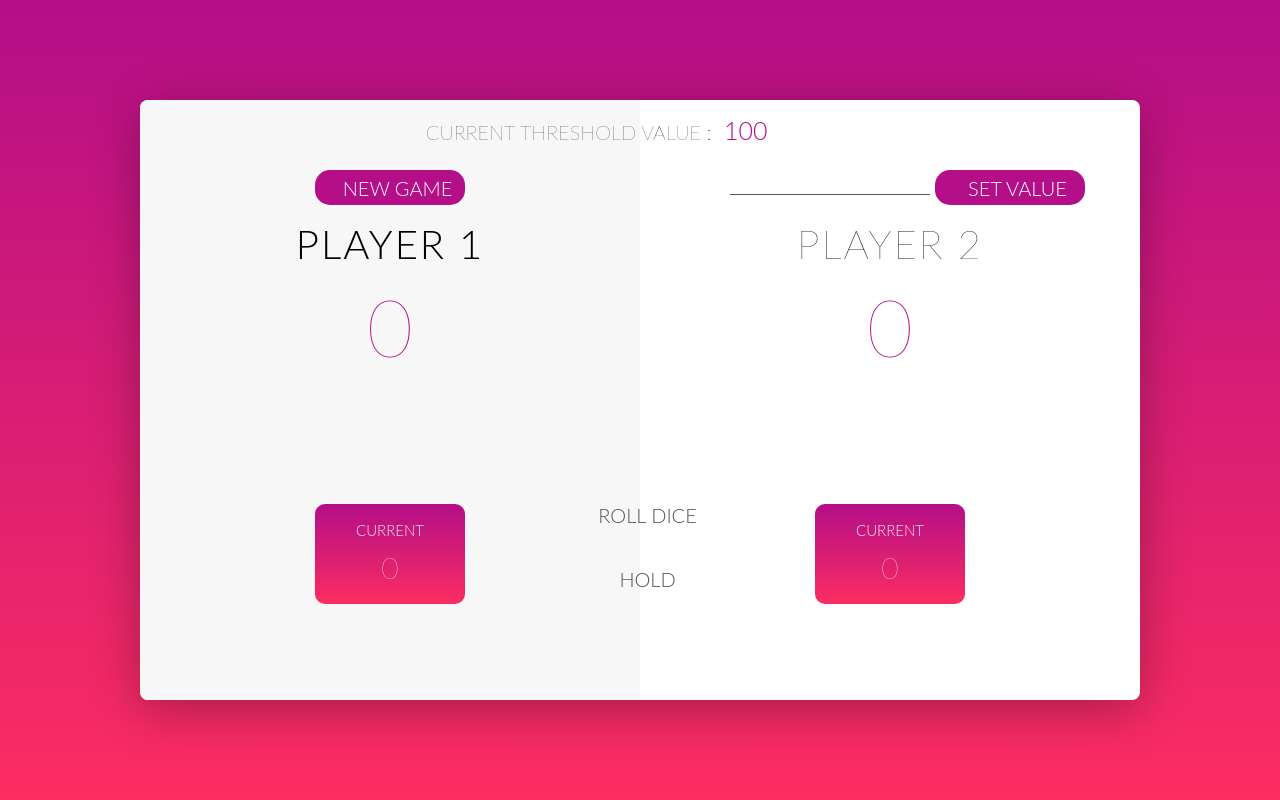
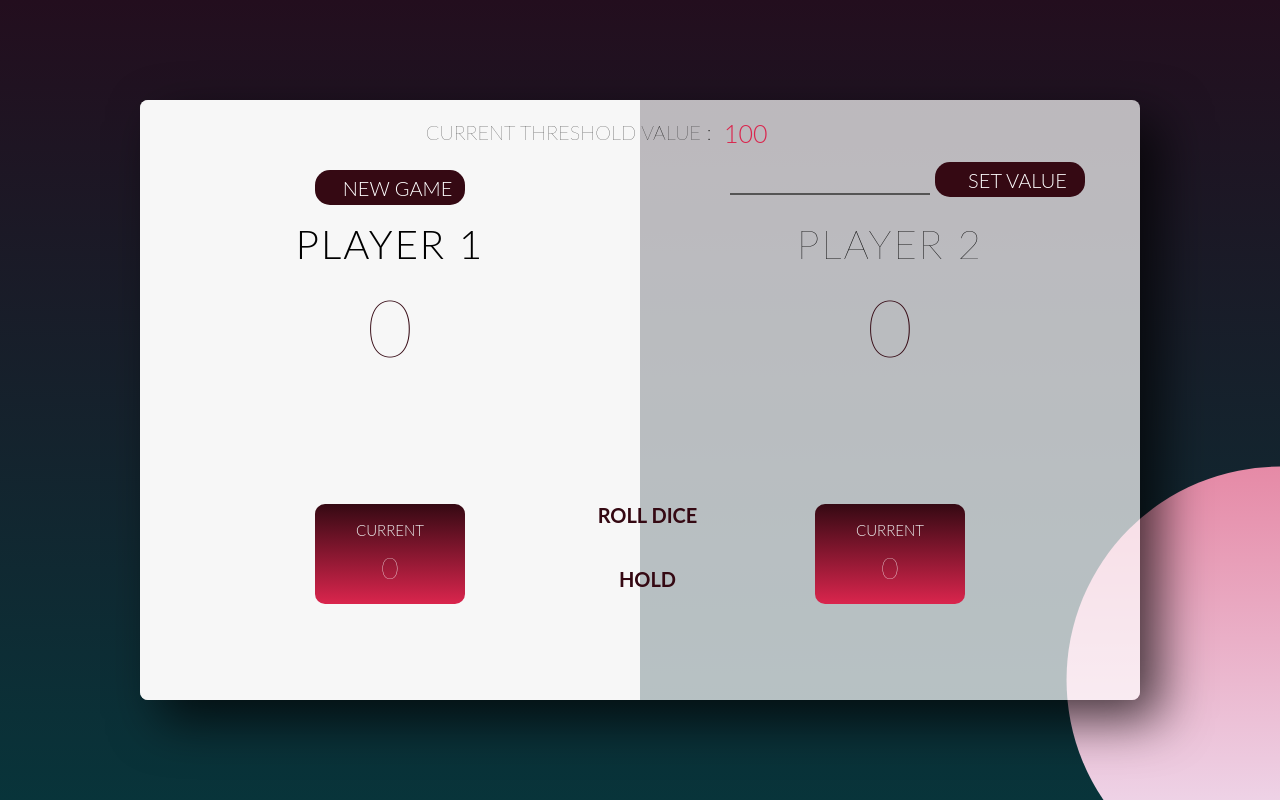
Before and after one commit to Praizbenzy/Javascript_Milestone, a plain HTML site: page Pig_game/index.html in a window 1280 px wide. Drawn offline with Linux system fonts and the light colour scheme.

Commit message:
new changes

```diff
--- a/Pig_game/style.css
+++ b/Pig_game/style.css
@@ -12,8 +12,8 @@
 
 body {
     background: linear-gradient(
-        #b40e88,
-        #fc2d61
+        #230e1e,
+        #08343A
     ) 0 100% no-repeat;
     background-size: cover;
     background-position: center;
@@ -21,6 +21,18 @@ body {
     font-weight: 300;
     height: 100vh;
 }
+
+body::before{
+    content: '';
+    position:absolute;
+    top: 0;
+    left: 0;
+    width: 100%;
+    height: 100%;
+    background: linear-gradient( #da254d, #eed2e6);
+    clip-path: circle(20% at right 85%);
+}
+
 
 h1{
     margin-top: 20px;
@@ -32,9 +44,9 @@ h1{
     font-weight: 100;
 }
 .thresh-score{
-    color:  #b40e88;
+    color:  #da254d;
     font-size: 25px;
-    margin-top: 15px;
+    margin-top: 18px;
     position: absolute;
     left: 61%;
     transform: translateX(-60%);
@@ -51,8 +63,8 @@ input[type=number]::-webkit-outer-spin-button {
     top: 50%;
     left: 50%;
     transform: translate(-50%, -50%);
-    background-color: #fff;
-    box-shadow: 0px 10px 50px rgba(0, 0, 0, 0.3);
+    background: rgba(255, 255, 255, 0.7);
+    box-shadow: 20px 20px 50px rgba(0, 0, 0, 0.7);
     overflow: hidden;
     border-radius: 8px;
 }
@@ -66,14 +78,17 @@ input[type=number]::-webkit-outer-spin-button {
     padding: 100px;
 }
 
-.input-value:focus{ border-color:  #b40e88; }
-.input-value::placeholder{font-size: 13px; font-weight: 300;}
+.input-value:focus{
+    border-color:  #da254d;
+    background-color: transparent;
+}
+.input-value::placeholder{font-size: 25px; }
 .input-value{
     font-family: Lato;
     text-align: center;
     font-weight: 700;
     width: 200px;
-    color:  #b40e88;
+    background-color: transparent;
     height: 30px;
     font-size: 15px;
     position: absolute;
@@ -81,7 +96,7 @@ input[type=number]::-webkit-outer-spin-button {
     top: 65px;
     border: none;
     text-transform: uppercase;
-    border-bottom: 1px solid #555;
+    border-bottom: 2px solid #555;
 }
 
 
@@ -98,7 +113,7 @@ input[type=number]::-webkit-outer-spin-button {
 .player-score {
     font-size: 80px;
     font-weight: 100;
-    color:  #b40e88;
+    color:  #350913;
     margin-bottom: 130px;
 }
 
@@ -115,8 +130,8 @@ input[type=number]::-webkit-outer-spin-button {
 
 .player-current-box {
     background: linear-gradient(
-        #b40e88,
-        #fc2d61
+        #350913,
+        #da254d
     ) ;
     border-radius: 10px;
     color: #fff;
@@ -178,7 +193,7 @@ i {
 .btn-new {
     left:25%;
     top: 70px;
-    background-color:  #b40e88;
+    background-color:  #350913;
     color: #fff;
     padding: 0;
     margin: 0;
@@ -186,13 +201,13 @@ i {
     width: 150px;
     border-radius: 15px;
 }
-.btn-roll { top: 403px;}
-.btn-hold { top: 467px;}
+.btn-roll { top: 403px; font-weight: bold; color: #350913;}
+.btn-hold { top: 467px; font-weight: bold; color: #350913;}
 
 .btn-set-value{
     left: 87%;
-    top: 70px;
-    background-color:  #b40e88;
+    top: 62px;
+    background-color:  #350913;
     color: #fff;
     padding: 0;
     margin: 0;
```
